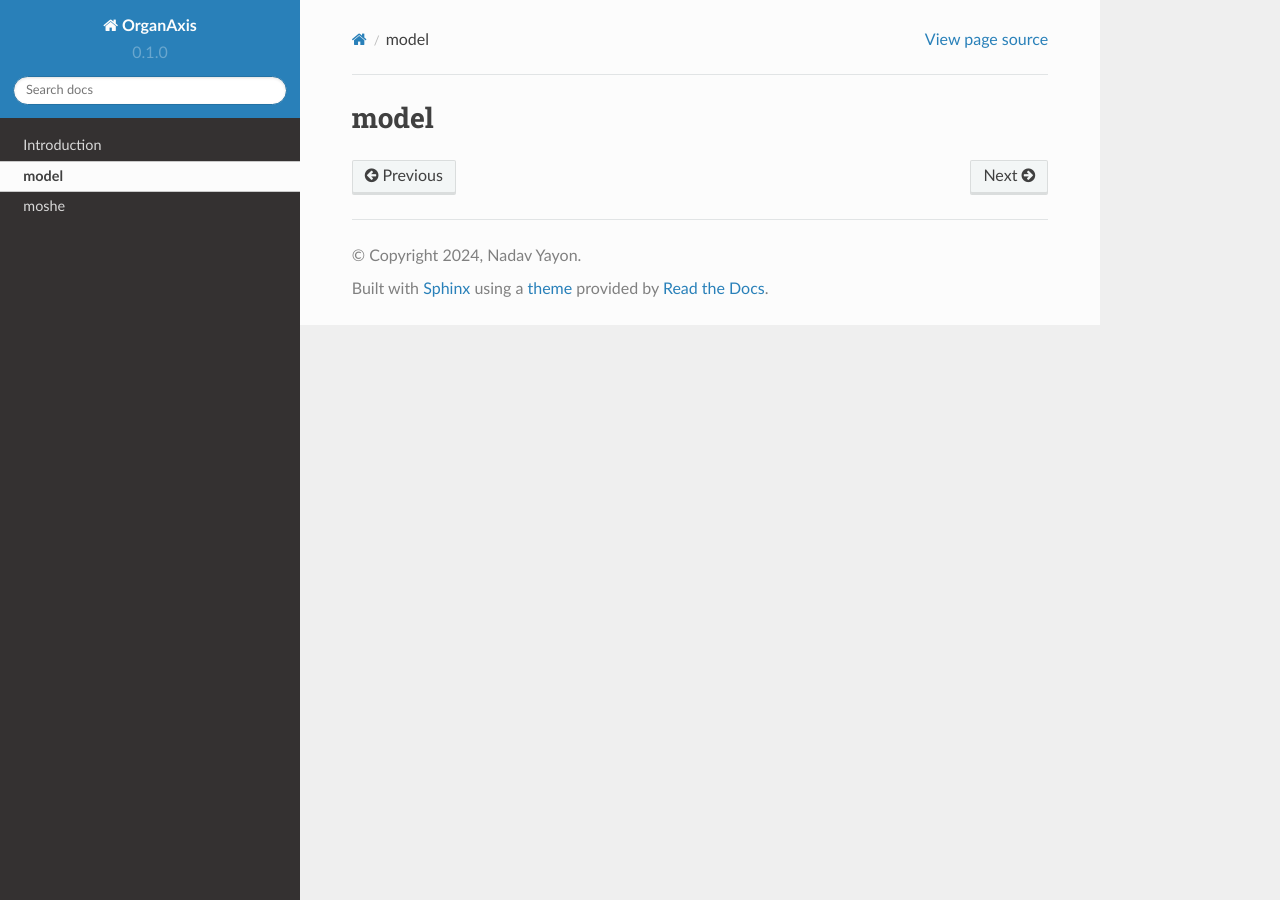
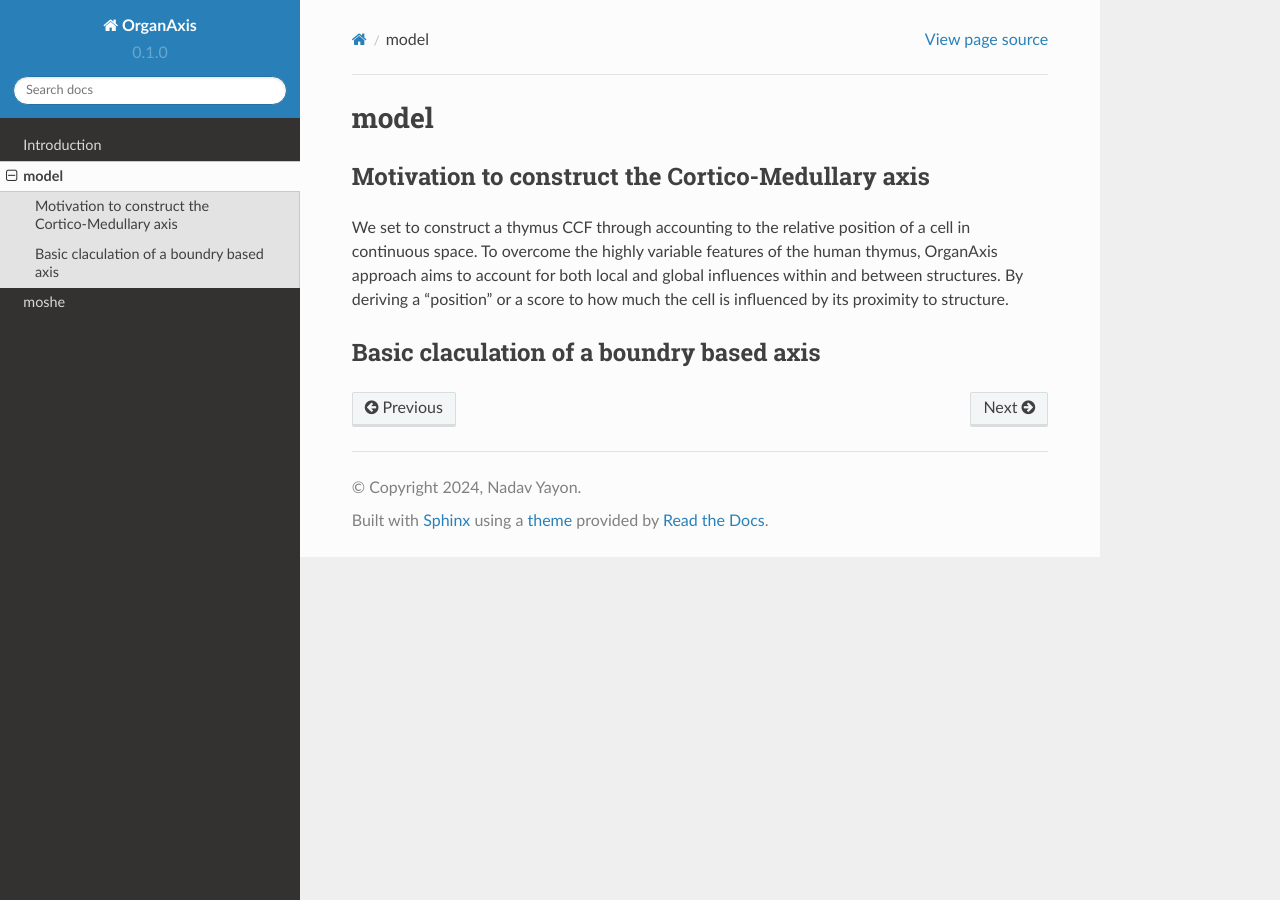
Before and after one commit to nadavyayon/organ_axis_tutorial, a Sphinx documentation site: the page built from docs/source/model.rst, in a window 1280 px wide. Built offline with Sphinx 7.4.7 and the Read the Docs theme 2.0.0, drawn with Linux system fonts in a browser that asks for light colours.

Commit message:
Update model.rst

```diff
--- a/docs/source/model.rst
+++ b/docs/source/model.rst
@@ -1,2 +1,9 @@
 model
 =====
+
+Motivation to construct the Cortico-Medullary axis
+---------------
+We set to construct a thymus CCF through accounting to the relative position of a cell in continuous space. To overcome the highly variable features of the human thymus, OrganAxis approach aims to account for both local and global influences within and between structures. By deriving a "position" or a score to how much the cell is influenced by its proximity to structure.
+
+Basic claculation of a boundry based axis
+---------------
```
